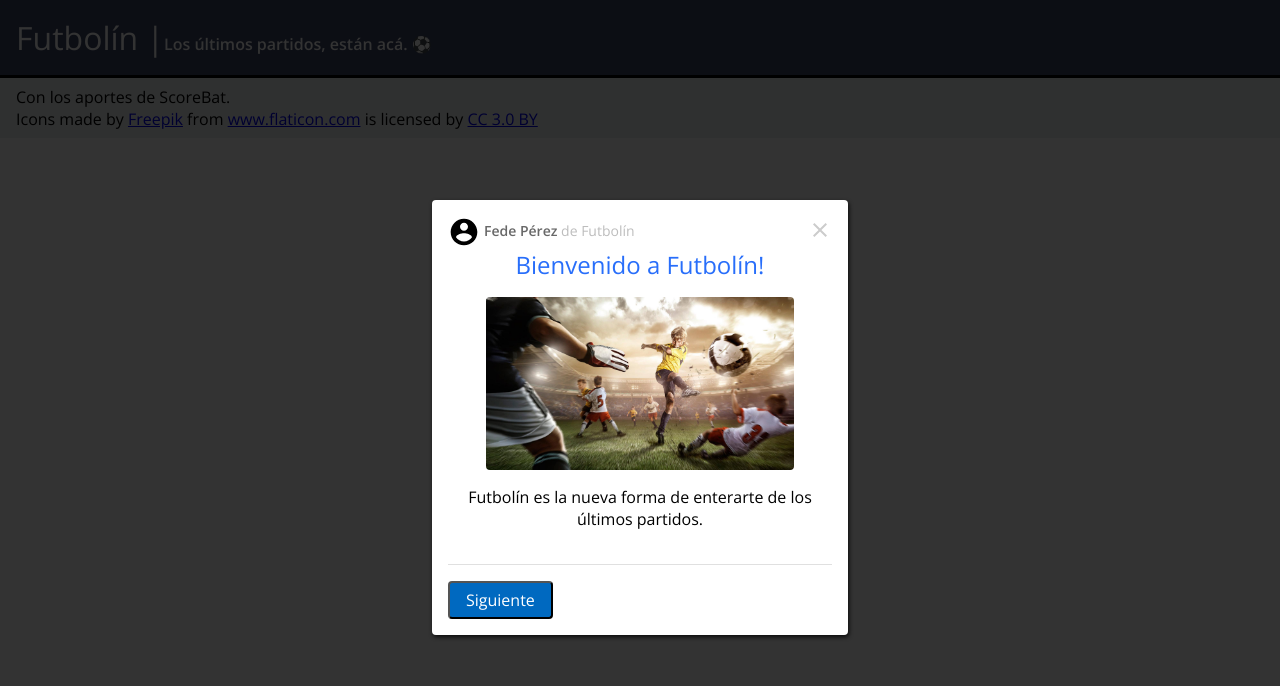
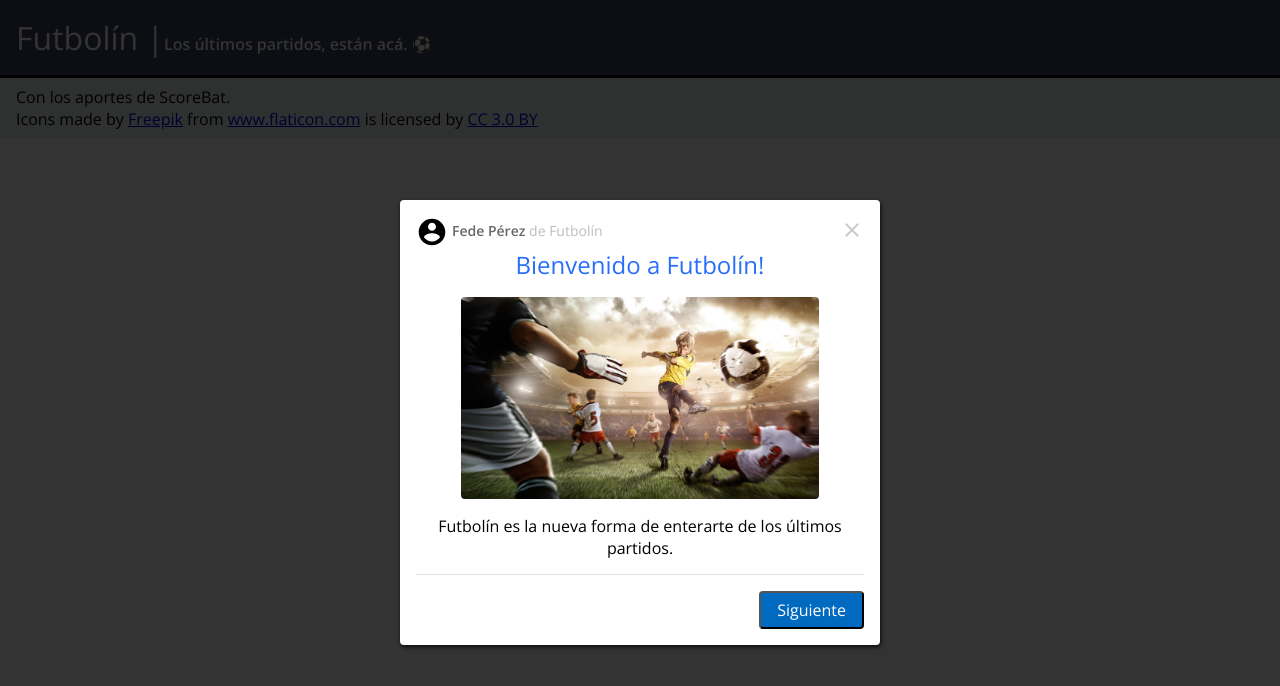
Before and after one commit to FedeAPerez/soccer-highl, a React (Create React App) app: page / in a window 1280 px wide. Shown: the top 686 px of the page. Built offline with nearby package versions, Linux system fonts and the light colour scheme; no server answers.

Commit message:
same height

```diff
--- a/src/bl/onboard.json
+++ b/src/bl/onboard.json
@@ -19,6 +19,9 @@
       "altImage": "Imagen de partido de fútbol",
       "image": "soccer.jpg"
     },
+    "help": {
+      "title": "¿Cómo clasificamos nuestros partidos?"
+    },
     "finish": {
       "title": "Gracias!",
       "description": "Espero que disfrutes de los mejores momentos de la jornada futbolísitca como nosotros haciendo este sitio."
--- a/src/components/onboard/index.js
+++ b/src/components/onboard/index.js
@@ -64,16 +64,6 @@ const Header = ({ setIsVisible }) => (
 
 const Footer = ({ page, setPage, setIsVisible }) => (
   <footer className={`${namespace}__main__footer`}>
-    {page > 1 ? (
-      <Button
-        className={`${namespace}__main__footer__next button`}
-        label={onboard.actions.back}
-        onClick={e => {
-          e.preventDefault();
-          setPage(page - 1);
-        }}
-      />
-    ) : null}
     <Button
       className={`${namespace}__main__footer__next button`}
       label={onboard.actions.next}
@@ -92,7 +82,14 @@ const Footer = ({ page, setPage, setIsVisible }) => (
   </footer>
 );
 
-const Help = () => <Helper />;
+const Help = () => (
+  <React.Fragment>
+    <h1 className={`${namespace}__main__content__title`}>
+      {onboard.help.title}
+    </h1>
+    <Helper />
+  </React.Fragment>
+);
 
 const Onboard = () => {
   const [isVisible, setIsVisible] = useState(true);
--- a/src/components/onboard/main.scss
+++ b/src/components/onboard/main.scss
@@ -20,7 +20,7 @@
   /* spacings */
   margin: auto;
   /* Layout */
-  width: 30%;
+  width: 35%;
   height: fit-content;
   /* Position */
   position: absolute;
@@ -35,7 +35,7 @@
   border-radius: 4px;
 
   &__content {
-    min-height: 304px;
+    min-height: 314px;
 
     &__title {
       text-align: center;
@@ -58,7 +58,7 @@
 
   &__footer {
     display: flex;
-    justify-content: space-between;
+    justify-content: flex-end;
     margin-top: 1rem;
   }
 
@@ -120,7 +120,7 @@
   }
 
   &:focus {
-    outline: thin dotted black;
+    outline: none;
   }
 }
 
```
